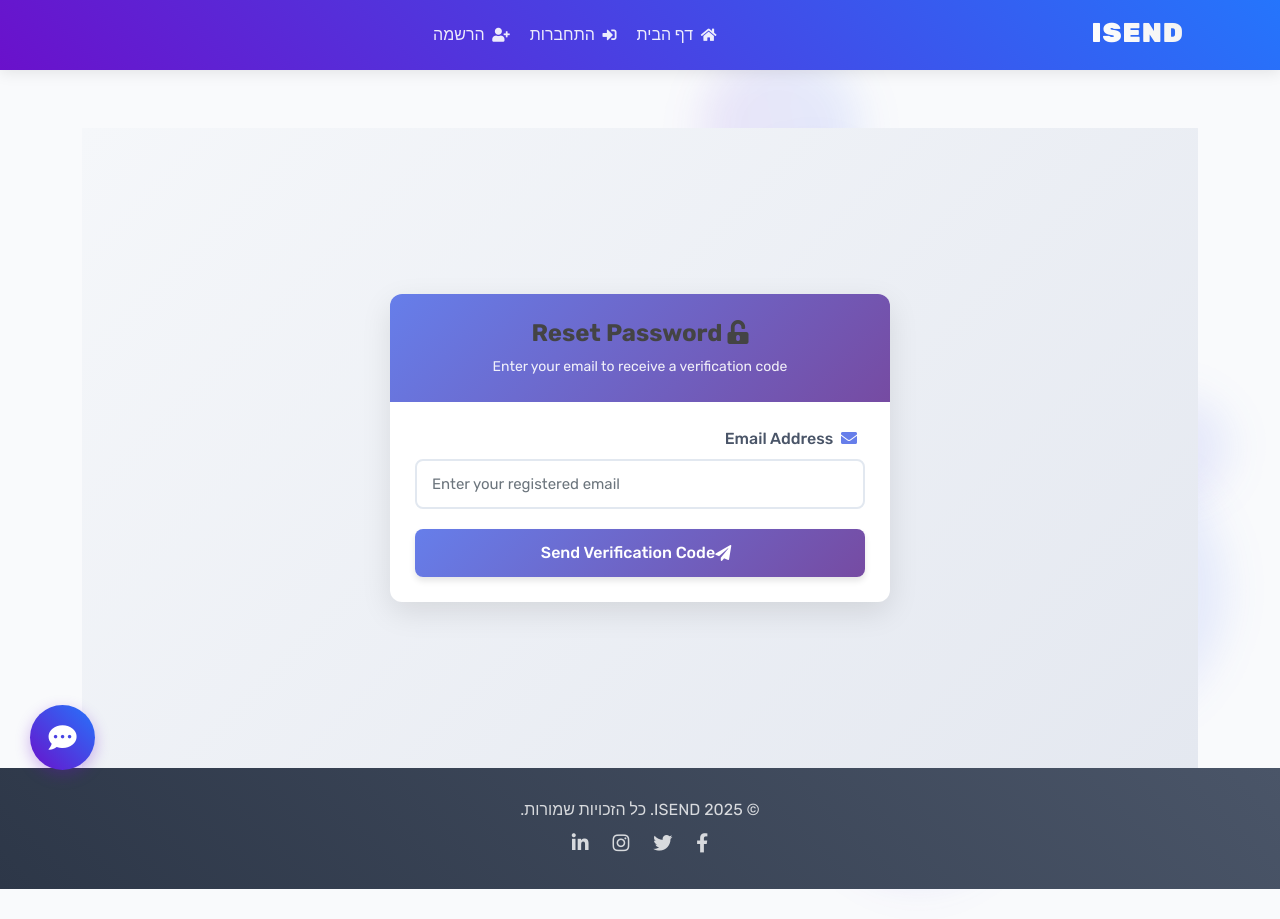
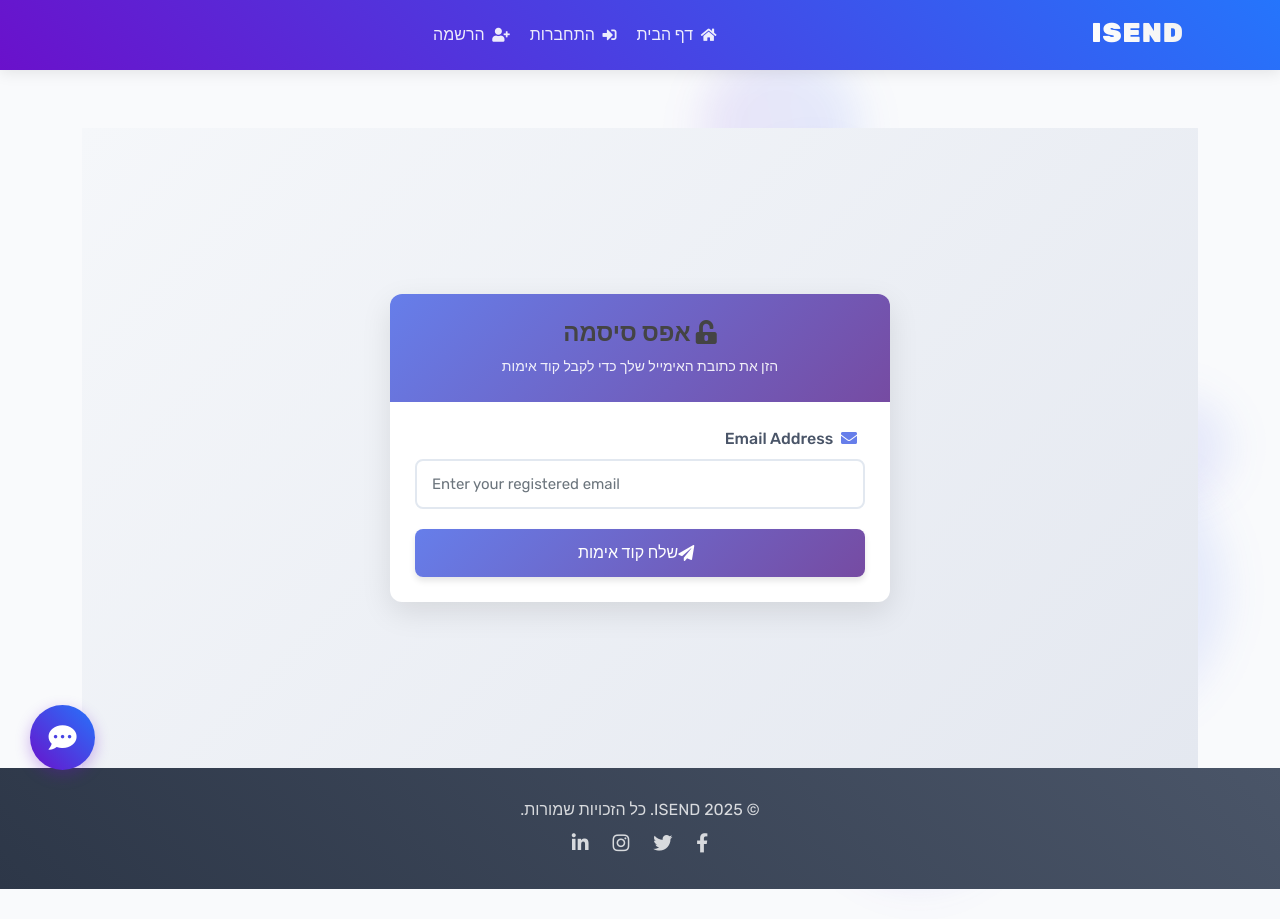
Before and after one commit to ibrahimabukush/team19, a Django app: page /password/ in a window 1280 px wide. Run offline with Django 5.2, Linux system fonts and the light colour scheme.

Commit message:
password-fixes

```diff
--- a/users/templates/users/password_management.html
+++ b/users/templates/users/password_management.html
@@ -6,39 +6,39 @@
     <div class="password-card">
         {% if stage == 'change' %}
             <div class="password-header">
-                <h2><i class="fas fa-key"></i> Change Password</h2>
+                <h2><i class="fas fa-key"></i> שנה סיסמה</h2>
             </div>
             <form method="post" class="password-form">
                 {% csrf_token %}
                 <div class="form-group">
-                    <label for="id_old_password"><i class="fas fa-lock"></i> Current Password</label>
+                    <label for="id_old_password"><i class="fas fa-lock"></i> סיסמה נוכחית</label>
                     {{ form.old_password }}
                     {{ form.old_password.errors }}
                 </div>
                 <div class="form-group">
-                    <label for="id_new_password1"><i class="fas fa-key"></i> New Password</label>
+                    <label for="id_new_password1"><i class="fas fa-key"></i> סיסמה נוכחית</label>
                     {{ form.new_password1 }}
                     {{ form.new_password1.errors }}
                 </div>
                 <div class="form-group">
-                    <label for="id_new_password2"><i class="fas fa-check-circle"></i> Confirm Password</label>
+                    <label for="id_new_password2"><i class="fas fa-check-circle"></i> אשר את הסיסמה</label>
                     {{ form.new_password2 }}
                     {{ form.new_password2.errors }}
                 </div>
                 <div class="form-actions">
                     <button type="submit" class="btn btn-primary">
-                        <i class="fas fa-save"></i> Update Password
+                        <i class="fas fa-save"></i> עדכן סיסמה
                     </button>
                     <a href="{% url 'forgot_password' %}" class="forgot-link">
-                        <i class="fas fa-question-circle"></i> Forgot Password?
+                        <i class="fas fa-question-circle"></i>שכחת סיסמא?
                     </a>
                 </div>
             </form>
 
         {% elif stage == 'request_code' %}
             <div class="password-header">
-                <h2><i class="fas fa-unlock-alt"></i> Reset Password</h2>
-                <p class="password-subtitle">Enter your email to receive a verification code</p>
+                <h2><i class="fas fa-unlock-alt"></i> אפס סיסמה</h2>
+                <p class="password-subtitle">הזן את כתובת האימייל שלך כדי לקבל קוד אימות</p>
             </div>
             <form method="post" class="password-form">
                 {% csrf_token %}
@@ -48,34 +48,34 @@
                     {{ form.email.errors }}
                 </div>
                 <button type="submit" class="btn btn-primary btn-block">
-                    <i class="fas fa-paper-plane"></i> Send Verification Code
+                    <i class="fas fa-paper-plane"></i> שלח קוד אימות
                 </button>
             </form>
 
         {% elif stage == 'reset' %}
             <div class="password-header">
-                <h2><i class="fas fa-redo"></i> Reset Password</h2>
-                <p class="password-subtitle">Enter the 6-digit code and your new password</p>
+                <h2><i class="fas fa-redo"></i> אפס סיסמה</h2>
+                <p class="password-subtitle">הזינו את הקוד בן 6 הספרות ואת הסיסמה החדשה שלכם</p>
             </div>
             <form method="post" class="password-form">
                 {% csrf_token %}
                 <div class="form-group">
-                    <label for="id_code"><i class="fas fa-shield-alt"></i> Verification Code</label>
+                    <label for="id_code"><i class="fas fa-shield-alt"></i> קוד אימות</label>
                     {{ form.code }}
                     {{ form.code.errors }}
                 </div>
                 <div class="form-group">
-                    <label for="id_new_password1"><i class="fas fa-key"></i> New Password</label>
+                    <label for="id_new_password1"><i class="fas fa-key"></i> סיסמה חדשה</label>
                     {{ form.new_password1 }}
                     {{ form.new_password1.errors }}
                 </div>
                 <div class="form-group">
-                    <label for="id_new_password2"><i class="fas fa-check-circle"></i> Confirm Password</label>
+                    <label for="id_new_password2"><i class="fas fa-check-circle"></i> אשר את הסיסמה</label>
                     {{ form.new_password2 }}
                     {{ form.new_password2.errors }}
                 </div>
                 <button type="submit" class="btn btn-primary btn-block">
-                    <i class="fas fa-sync-alt"></i> Reset Password
+                    <i class="fas fa-sync-alt"></i> אפס סיסמה
                 </button>
             </form>
         {% endif %}
```
